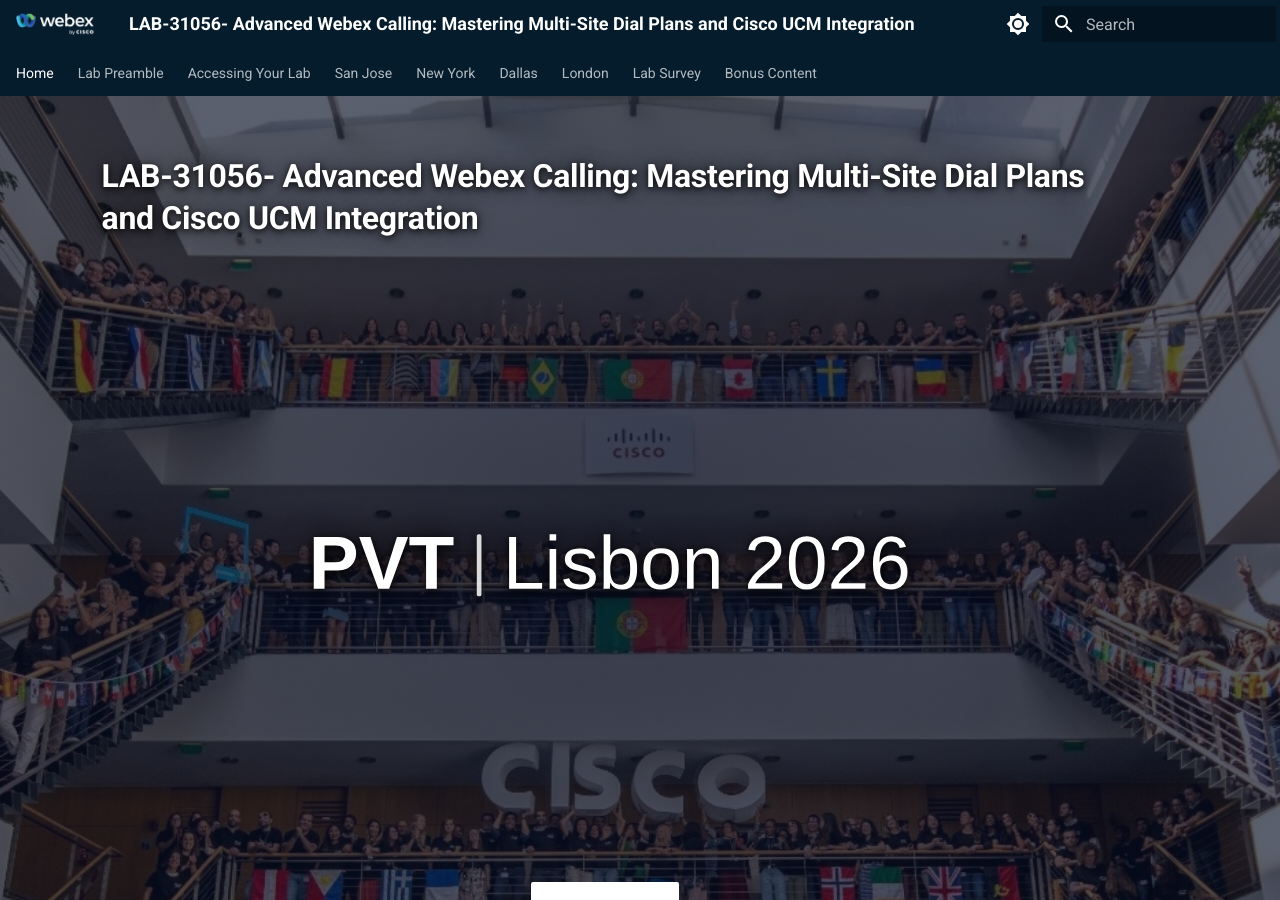
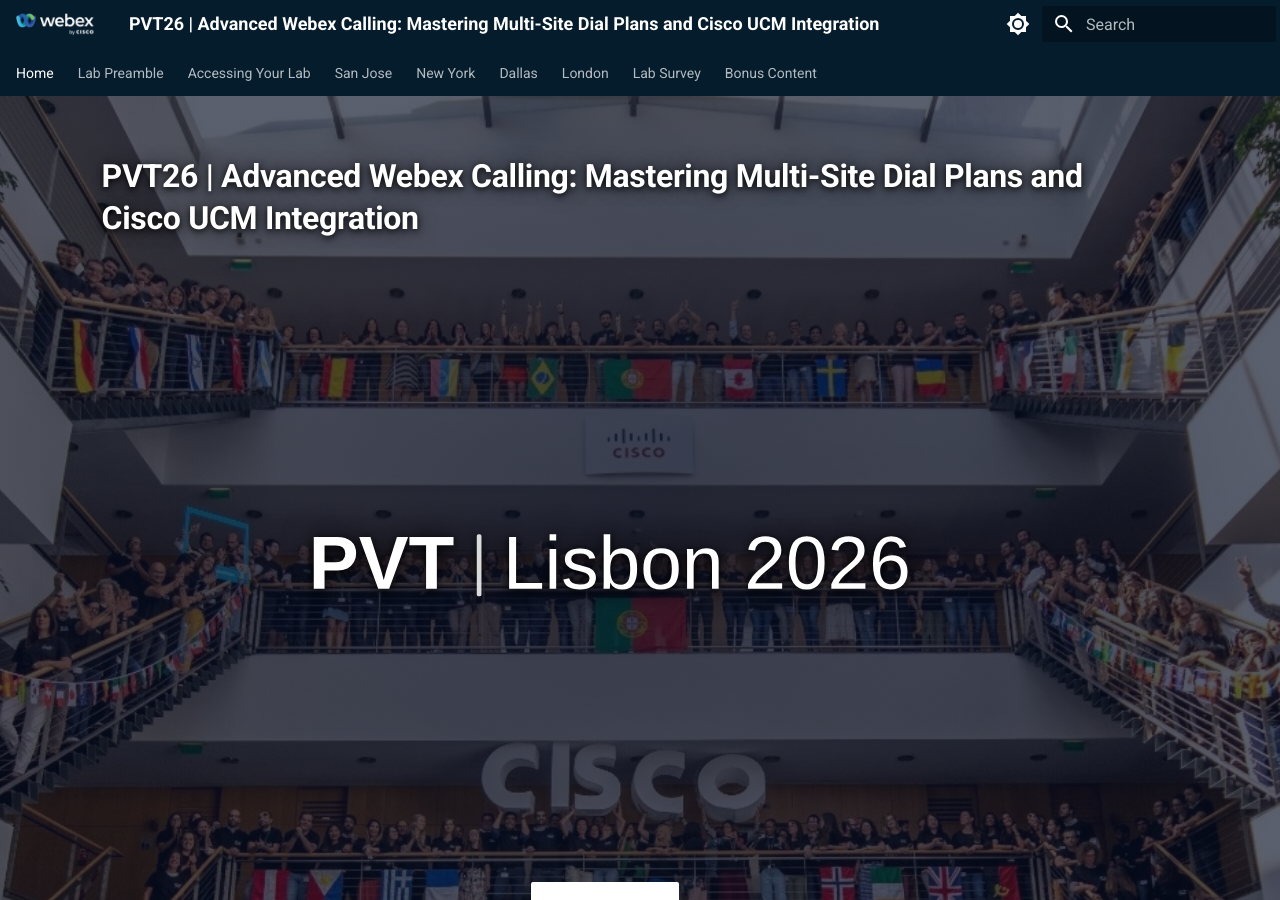
Before and after one commit to canewton-ccep/PVT-Lisbon-Dial-Plan-Lab, an MkDocs documentation site: the page built from docs/index.md, in a window 1280 px wide and 900 px high. Built offline with MkDocs 1.6.1 and Material for MkDocs 9.7.7, drawn with Linux system fonts in a browser that asks for light colours.

Commit message:
Update title

```diff
--- a/mkdocs.yml
+++ b/mkdocs.yml
@@ -1,6 +1,6 @@
 ---
-site_name: "LAB-31056- Advanced Webex Calling: Mastering Multi-Site Dial Plans and Cisco UCM Integration" # This must begin with the session ID, e.g. LABXXX-1234 This is my Cisco Live Lab
-site_description: "LAB-31056- Advanced Webex Calling: Mastering Multi-Site Dial Plans and Cisco UCM Integration" # must be same as "site_name"
+site_name: "PVT26 | Advanced Webex Calling: Mastering Multi-Site Dial Plans and Cisco UCM Integration" # This must begin with the session ID, e.g. LABXXX-1234 This is my Cisco Live Lab
+site_description: "PVT26 | Advanced Webex Calling: Mastering Multi-Site Dial Plans and Cisco UCM Integration" # must be same as "site_name"
 site_author: Carl Newton
 copyright: Copyright &copy; 2026 Cisco
 theme:
```
